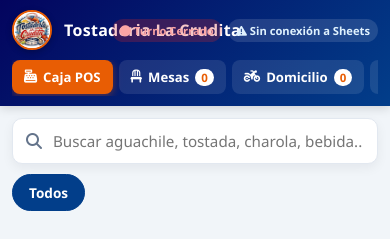
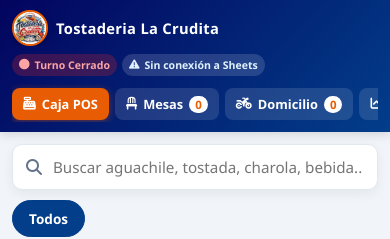
Before and after one commit to Jona1110/POS_CRUDITA, a plain HTML site: page index.html in a window 390 px wide. Shown: the top 239 px of the page. Drawn offline with nearby package versions, Linux system fonts and the light colour scheme; no server answers.

Commit message:
Update pos.css

```diff
--- a/pos.css
+++ b/pos.css
@@ -23,6 +23,12 @@
     -webkit-tap-highlight-color: transparent;
 }
 
+html, body {
+    width: 100%;
+    max-width: 100%;
+    overflow-x: hidden;
+}
+
 body {
     background-color: var(--bg-main);
     color: var(--text-dark);
@@ -42,7 +48,8 @@ body {
     justify-content: space-between;
     gap: 15px;
     box-shadow: 0 2px 10px rgba(0, 0, 0, 0.15);
-    z-index: 20;
+    z-index: 30;
+    width: 100%;
 }
 
 .brand {
@@ -50,6 +57,11 @@ body {
     align-items: center;
     gap: 12px;
     flex-shrink: 0;
+    min-width: 0;
+}
+
+.brand > div {
+    min-width: 0;
 }
 
 .brand-logo {
@@ -82,7 +94,7 @@ body {
 }
 
 .nav-btn {
-    background: rgba(255, 255, 255, 0.1);
+    background: rgba(255, 255, 255, 0.12);
     color: white;
     border: none;
     padding: 8px 13px;
@@ -94,6 +106,7 @@ body {
     align-items: center;
     gap: 6px;
     white-space: nowrap;
+    flex-shrink: 0;
     transition: all 0.2s;
 }
 
@@ -139,17 +152,21 @@ body {
     border-radius: 20px;
     font-weight: 600;
     white-space: nowrap;
+    display: inline-flex;
+    align-items: center;
+    gap: 5px;
 }
 
 .status-pill.open { background: rgba(22, 163, 74, 0.25); color: #86efac; }
 .status-pill.closed { background: rgba(220, 38, 38, 0.25); color: #fca5a5; }
-.sync-pill { background: rgba(255, 255, 255, 0.12); color: #e0f2fe; }
+.sync-pill { background: rgba(255, 255, 255, 0.14); color: #e0f2fe; }
 
 /* MAIN WRAPPER */
 .main-wrapper {
     flex: 1;
     overflow: hidden;
     position: relative;
+    width: 100%;
 }
 
 .tab-view {
@@ -157,6 +174,7 @@ body {
     height: 100%;
     overflow-y: auto;
     padding: 20px;
+    width: 100%;
 }
 
 .tab-view.active {
@@ -173,6 +191,7 @@ body {
     display: grid;
     grid-template-columns: 1fr 390px;
     height: 100%;
+    width: 100%;
 }
 
 .pos-catalog {
@@ -181,6 +200,7 @@ body {
     display: flex;
     flex-direction: column;
     gap: 14px;
+    min-width: 0;
 }
 
 .catalog-controls {
@@ -218,6 +238,7 @@ body {
     overflow-x: auto;
     padding-bottom: 4px;
     scrollbar-width: none;
+    -webkit-overflow-scrolling: touch;
 }
 
 .category-pills::-webkit-scrollbar {
@@ -233,6 +254,7 @@ body {
     font-size: 0.85rem;
     cursor: pointer;
     white-space: nowrap;
+    flex-shrink: 0;
     transition: 0.2s;
 }
 
@@ -260,6 +282,7 @@ body {
     flex-direction: column;
     justify-content: space-between;
     position: relative;
+    min-width: 0;
 }
 
 .prod-card:hover {
@@ -326,6 +349,7 @@ body {
     padding: 16px;
     height: 100%;
     overflow-y: auto;
+    min-width: 0;
 }
 
 .ticket-header {
@@ -1067,35 +1091,47 @@ body {
 .modal-actions button { flex: 1; }
 
 /* =========================================================
-   RESPONSIVO CELULARES Y TABLETS (MAX 960PX)
+   RESPONSIVO CELULARES Y TABLETS (MAX 960PX) - CORREGIDO iOS
 ========================================================= */
 @media (max-width: 960px) {
     body {
         height: auto;
         min-height: 100vh;
         overflow-y: auto;
+        padding-bottom: env(safe-area-inset-bottom, 20px);
     }
 
     .topbar {
+        display: flex;
         flex-wrap: wrap;
+        align-items: center;
+        justify-content: space-between;
         padding: 10px 12px;
-        gap: 10px;
+        gap: 8px;
         position: sticky;
         top: 0;
+        width: 100%;
+        max-width: 100vw;
+        overflow: hidden;
     }
 
     .brand {
-        flex: 1;
+        display: flex;
+        align-items: center;
+        gap: 8px;
+        flex: 1 1 auto;
         min-width: 0;
+        overflow: hidden;
     }
 
     .brand-logo {
-        width: 40px;
-        height: 40px;
+        width: 36px;
+        height: 36px;
+        flex-shrink: 0;
     }
 
     .brand h1 {
-        font-size: 1rem;
+        font-size: 0.92rem;
         white-space: nowrap;
         overflow: hidden;
         text-overflow: ellipsis;
@@ -1106,20 +1142,27 @@ body {
     }
 
     .system-status {
-        gap: 6px;
+        display: flex;
+        align-items: center;
+        gap: 5px;
+        flex-shrink: 0;
     }
 
     .status-pill, .sync-pill {
-        font-size: 0.7rem;
-        padding: 4px 8px;
+        font-size: 0.66rem;
+        padding: 4px 7px;
+        white-space: nowrap;
     }
 
     .main-nav {
         order: 3;
         width: 100%;
+        max-width: 100%;
+        display: flex;
         flex-wrap: nowrap;
         overflow-x: auto;
-        padding-bottom: 2px;
+        gap: 6px;
+        padding: 4px 0 2px;
         scrollbar-width: none;
         -webkit-overflow-scrolling: touch;
     }
@@ -1129,33 +1172,38 @@ body {
     }
 
     .nav-btn {
-        padding: 8px 12px;
-        font-size: 0.82rem;
+        padding: 7px 11px;
+        font-size: 0.8rem;
+        flex-shrink: 0;
     }
 
     .main-wrapper {
         overflow: visible;
+        width: 100%;
     }
 
     .tab-view {
         height: auto;
         overflow: visible;
         padding: 12px;
+        padding-bottom: 110px;
     }
 
     #tab-pos.active {
         overflow: visible;
-        padding-bottom: 84px;
+        padding-bottom: 120px;
     }
 
     .pos-layout {
         grid-template-columns: 1fr;
         height: auto;
+        width: 100%;
     }
 
     .pos-catalog {
         padding: 12px;
         overflow: visible;
+        width: 100%;
     }
 
     .products-grid {
@@ -1168,11 +1216,11 @@ body {
     }
 
     .prod-card h4 {
-        font-size: 0.88rem;
+        font-size: 0.86rem;
     }
 
     .prod-price {
-        font-size: 0.98rem;
+        font-size: 0.96rem;
     }
 
     .pos-ticket {
@@ -1180,9 +1228,11 @@ body {
         border-top: 3px solid var(--secondary);
         height: auto;
         overflow: visible;
-        margin: 8px 12px 24px;
+        margin: 10px 12px 30px;
+        padding-bottom: 24px;
         border-radius: var(--radius);
         box-shadow: var(--shadow);
+        scroll-margin-top: 105px;
     }
 
     .mobile-back-catalog-btn {
@@ -1193,17 +1243,17 @@ body {
 
     .mobile-cart-fab {
         position: fixed;
-        bottom: 12px;
+        bottom: calc(12px + env(safe-area-inset-bottom, 0px));
         left: 12px;
         right: 12px;
         background: linear-gradient(135deg, #023e8a 0%, #03045e 100%);
         color: white;
-        padding: 12px 16px;
+        padding: 12px 14px;
         border-radius: 14px;
         display: flex;
         justify-content: space-between;
         align-items: center;
-        box-shadow: 0 8px 24px rgba(2, 62, 138, 0.4);
+        box-shadow: 0 8px 24px rgba(2, 62, 138, 0.45);
         z-index: 45;
         cursor: pointer;
     }
@@ -1222,22 +1272,22 @@ body {
         background: var(--primary);
         color: white;
         font-weight: 800;
-        padding: 4px 10px;
+        padding: 4px 9px;
         border-radius: 20px;
-        font-size: 0.85rem;
+        font-size: 0.82rem;
     }
 
     .fab-total {
-        font-size: 1.05rem;
+        font-size: 1rem;
         font-weight: 800;
     }
 
     .fab-action {
         background: var(--primary);
-        padding: 8px 14px;
+        padding: 8px 12px;
         border-radius: 10px;
         font-weight: 800;
-        font-size: 0.85rem;
+        font-size: 0.82rem;
     }
 
     .charts-grid,
```
